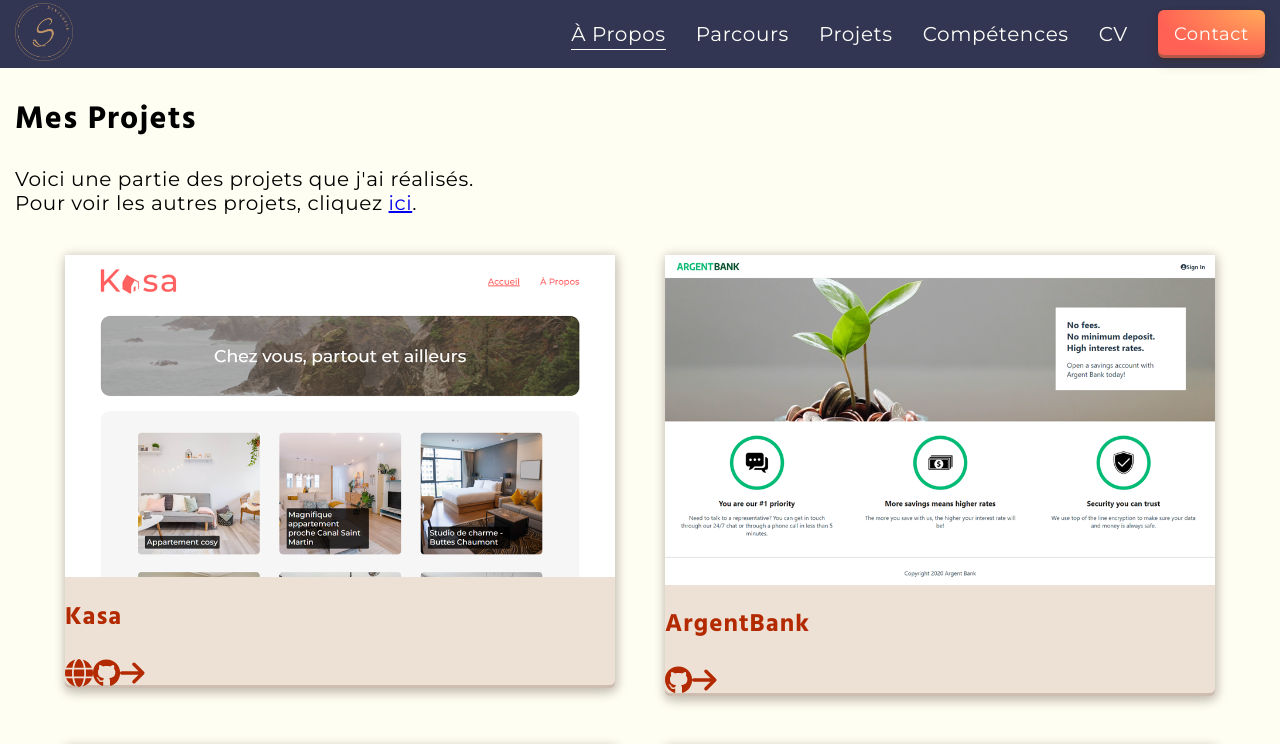
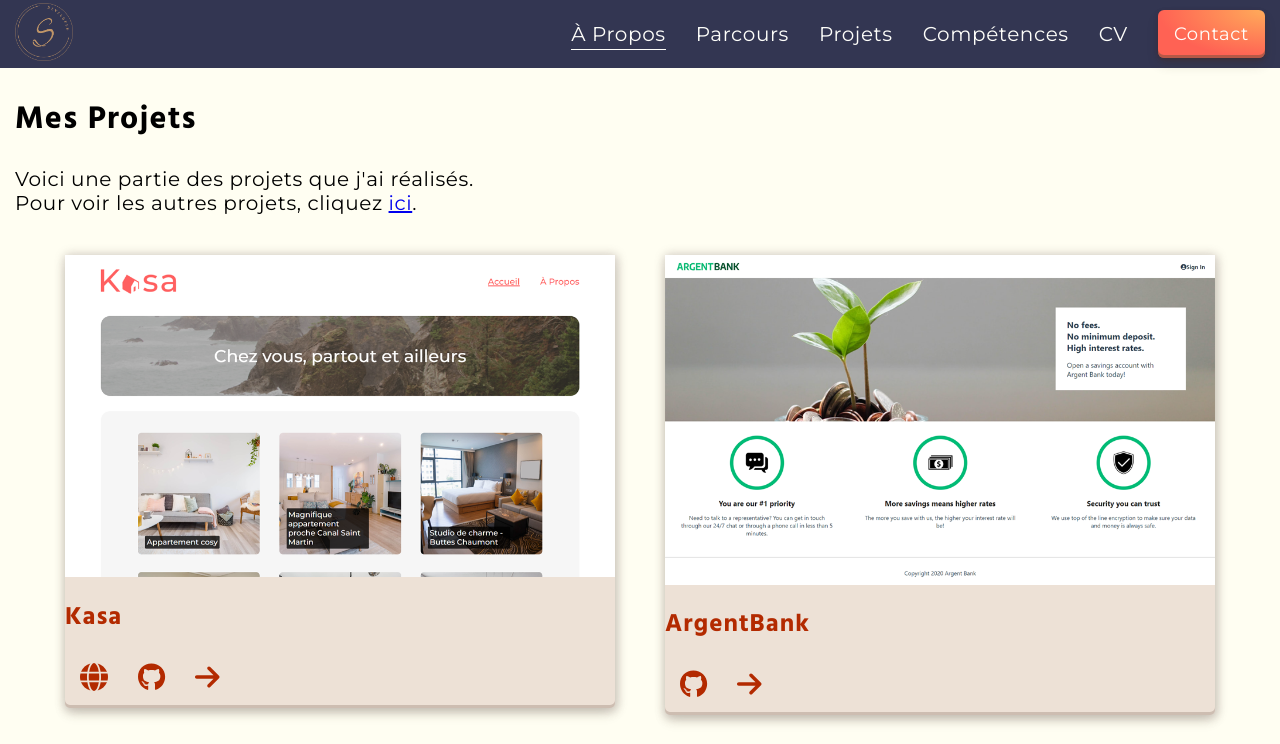
Before and after one commit to Christellaa/portfolio, a React (Create React App) app: page /projects in a window 1280 px wide. Shown: the top 744 px of the page. Built offline with nearby package versions, Linux system fonts and the light colour scheme.

Commit message:
Add space between items

```diff
--- a/src/App.css
+++ b/src/App.css
@@ -347,12 +347,13 @@ footer h4 {
 /* #endregion Home */
 
 /* #region Projects */
-.imgContainer {
-  padding: 20px 10px 0 20px;
-  gap: 10px;
-  display: flex;
-  flex-wrap: wrap;
-  justify-content: space-evenly;
+
+.cardTitle {
+  margin-bottom: 10px;
+}
+
+.iconSpace {
+  padding: 15px;
 }
 
 .projectSpace {
```
